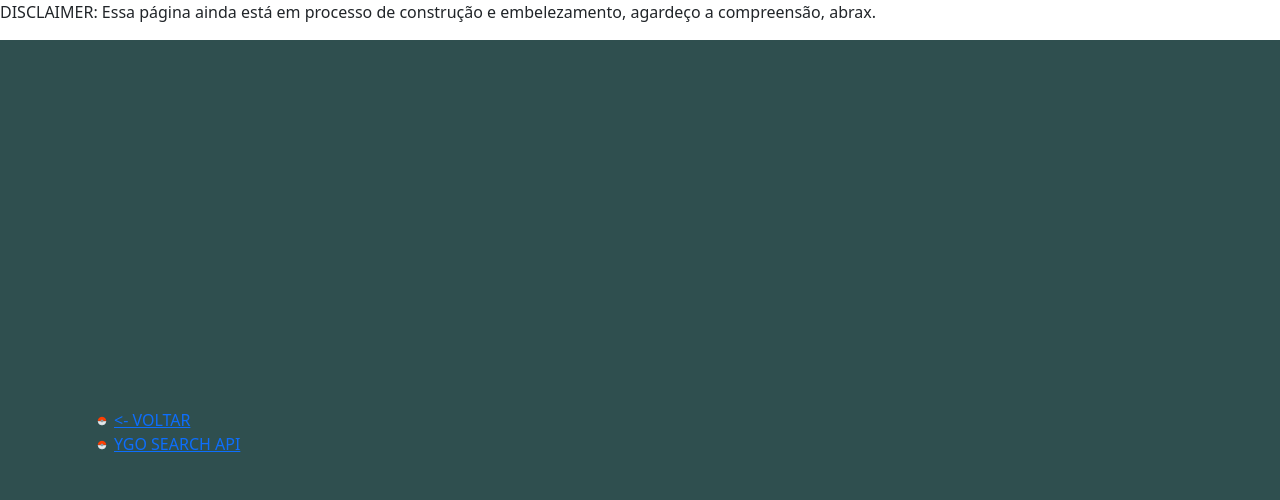
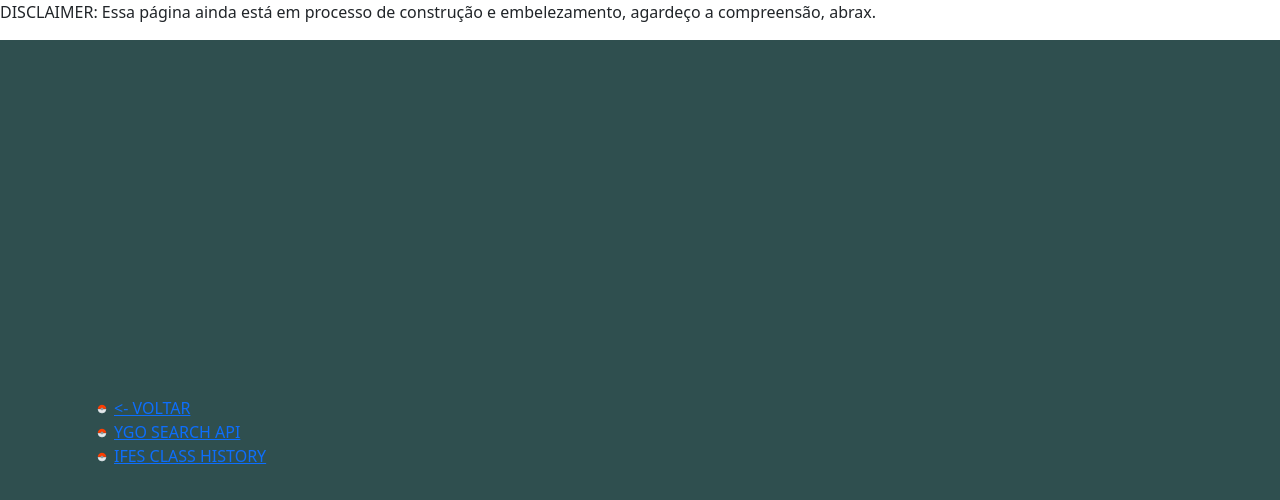
Before and after one commit to joaoa-casagrande/joaoa-casagrande.github.io, a plain HTML site: page pages/port/index.html in a window 1280 px wide. Drawn offline with nearby package versions, Linux system fonts and the light colour scheme.

Commit message:
IFES class history

```diff
--- a/pages/port/index.html
+++ b/pages/port/index.html
@@ -43,6 +43,9 @@
               <li>
                 <a href="https://ygo-search-api.glitch.me/"> YGO Search API</a>
               </li>
+              <li>
+                <a href="https://ifes-class-history.glitch.me/"> IFES Class History</a>
+              </li>
             </ul>
           </div>
         </div>
```
